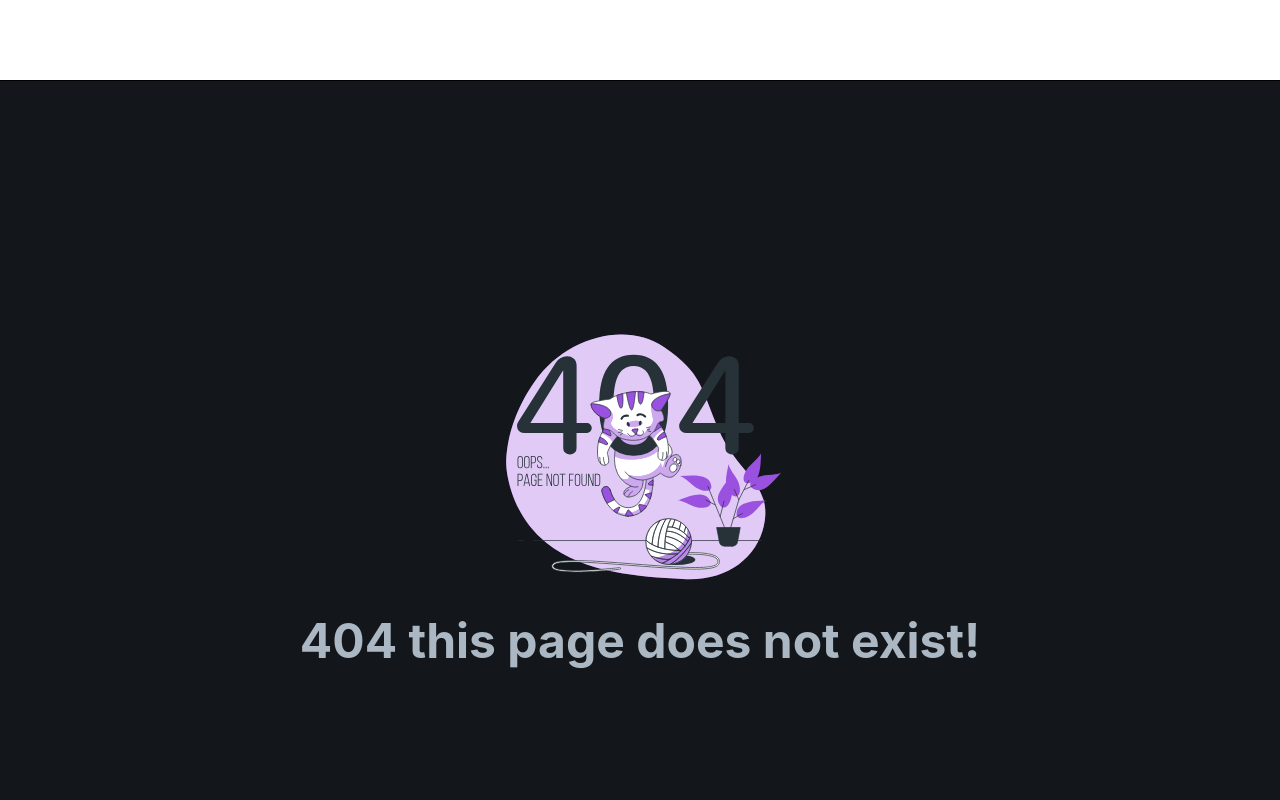
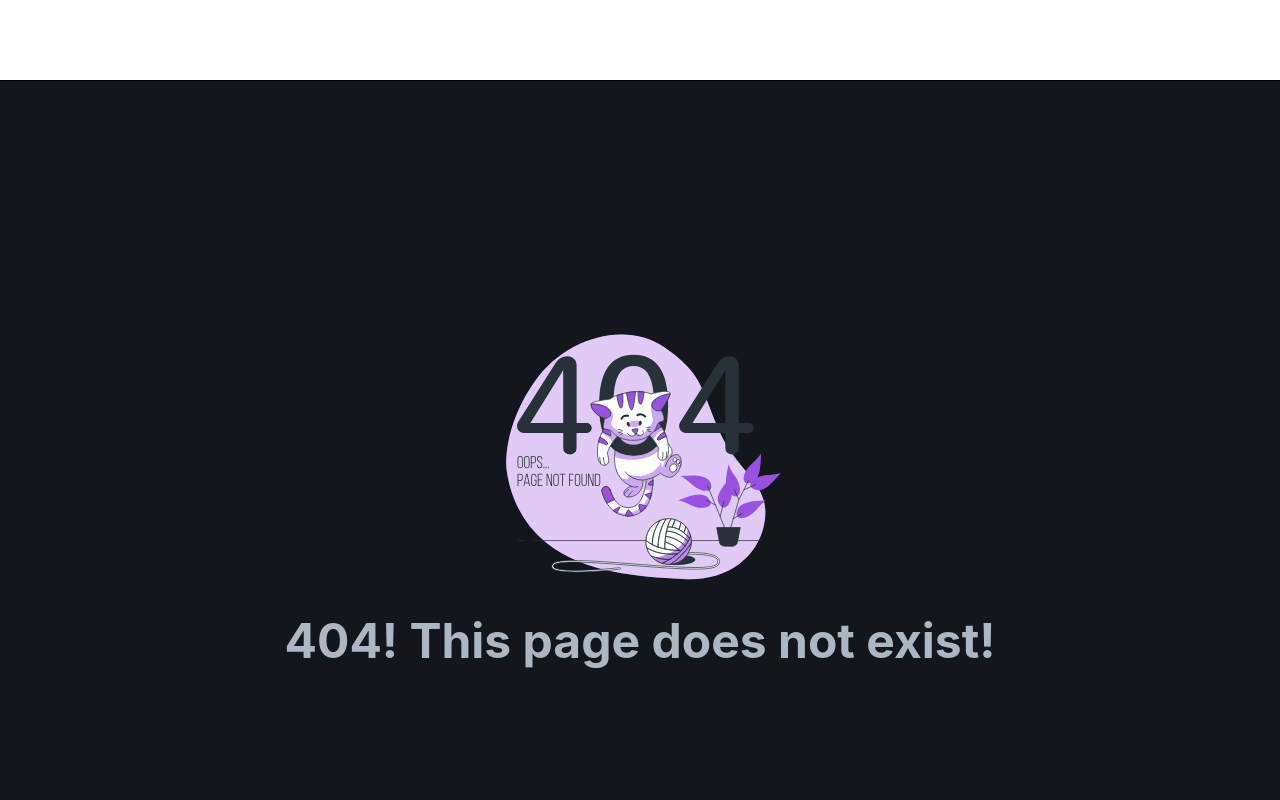
Before and after one commit to CyggnusDevTeam/ShuffleGenie, a React (Create React App) app: page /collection in a window 1280 px wide. Shown: the top 800 px of the page. Built offline with nearby package versions, Linux system fonts and the light colour scheme; no server answers.

Commit message:
fix: 💄 update NoPage

```diff
--- a/src/Pages/NoPage/index.jsx
+++ b/src/Pages/NoPage/index.jsx
@@ -3,9 +3,9 @@ import svgError from '../../Img/404Error.svg';
 
 function NoPage() {
   return (
-    <div className='flex flex-col items-center justify-center bg-gray-1 h-screen'>
-      <img className='max-w-xs' src={svgError} alt='error 404' />
-      <h1 className='h1Title text-5xl'>404 this page does not exist!</h1>
+    <div className="flex flex-col items-center justify-center bg-gray-1 h-screen">
+      <img className="max-w-xs" src={svgError} alt="error 404" />
+      <h1 className="h1Title text-5xl">404! This page does not exist!</h1>
     </div>
   );
 }
```
